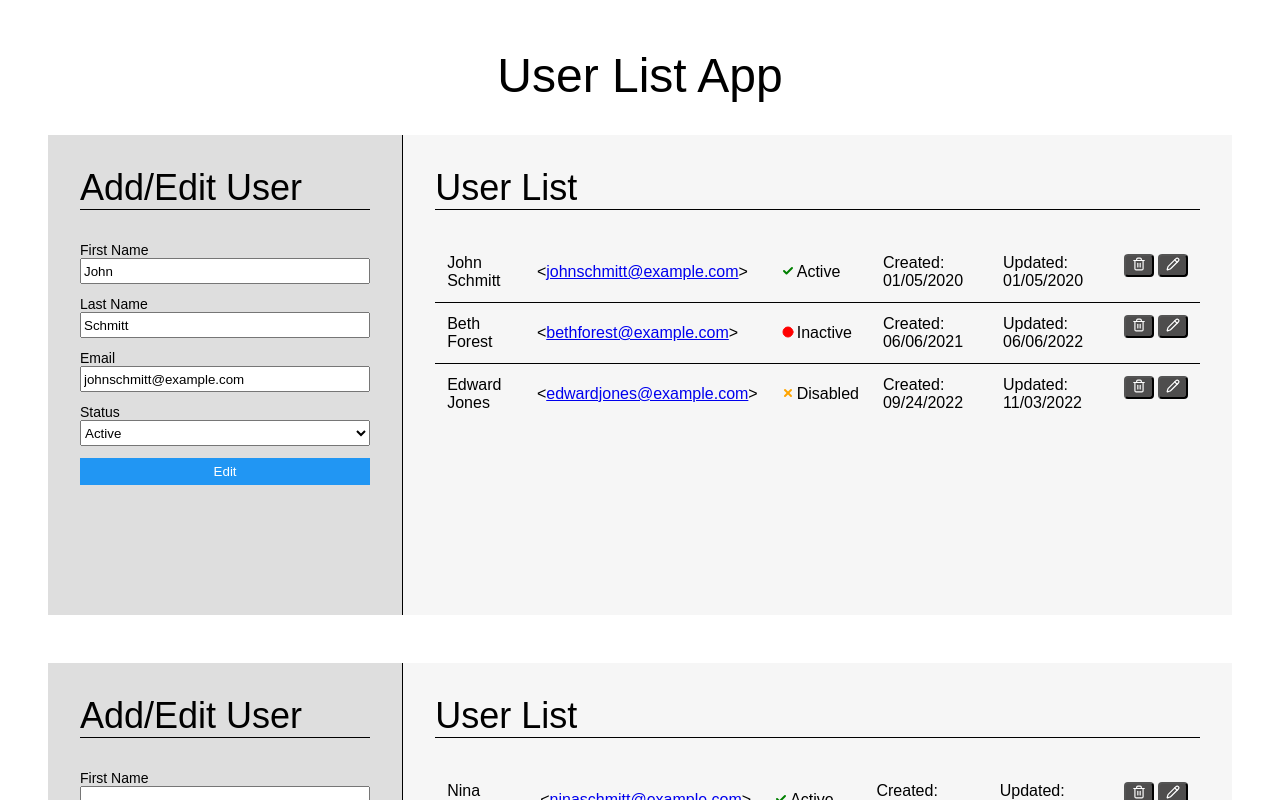
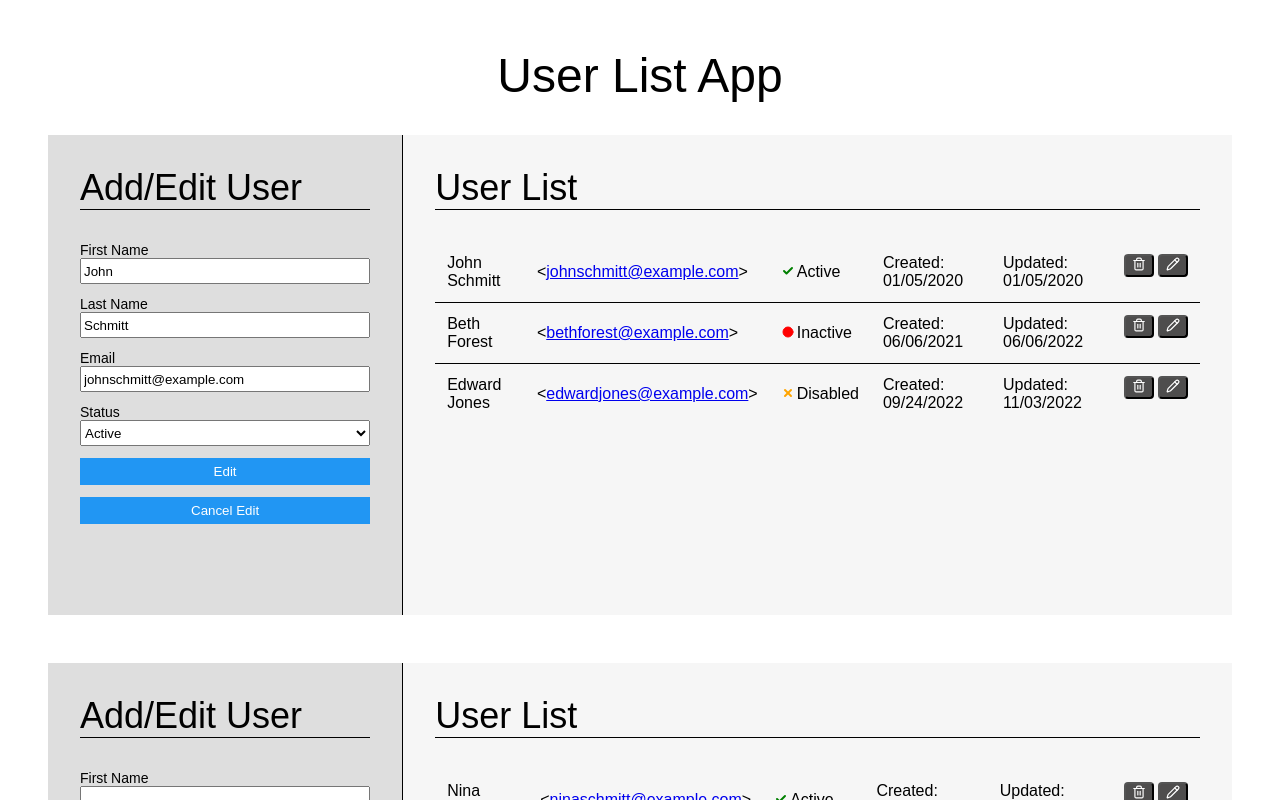
Before and after one commit to davidatthepark/user-list-app, a React (Vite) app: page / in a window 1280 px wide. Both pictures are taken after a click on the button 1172 px from the left and 265 px from the top of the page. Shown: the top 800 px of the page. Built offline with nearby package versions, Linux system fonts and the light colour scheme.

Commit message:
Add cancel edit button

```diff
--- a/src/components/UserList/UserList.jsx
+++ b/src/components/UserList/UserList.jsx
@@ -31,12 +31,17 @@ export const UserList = ({ initialUsers = [] }) => {
     setEditingUser(null);
   };
 
+  const handleCancelEdit = () => {
+    setEditingUser(null);
+  };
+
   return (
     <div className="user-list">
       <div className="user-list-form-container">
         <UserListForm
           editingUser={editingUser}
           onSubmit={editingUser ? handleEditUser : handleAddUser}
+          onCancelEdit={handleCancelEdit}
         />
       </div>
       <div className="user-list-table-container">
--- a/src/components/UserListForm/UserListForm.jsx
+++ b/src/components/UserListForm/UserListForm.jsx
@@ -8,7 +8,7 @@ const initialFormState = {
   status: "active",
 };
 
-export const UserListForm = ({ editingUser, onSubmit }) => {
+export const UserListForm = ({ editingUser, onSubmit, onCancelEdit }) => {
   const [form, setForm] = useState(editingUser ?? initialFormState);
 
   useEffect(() => {
@@ -104,6 +104,11 @@ export const UserListForm = ({ editingUser, onSubmit }) => {
         <button type="submit" disabled={isEditingUserDisabled}>
           {editingUser ? "Edit" : "Add"}
         </button>
+        {editingUser ? (
+          <button type="button" onClick={onCancelEdit}>
+            Cancel Edit
+          </button>
+        ) : null}
       </form>
     </section>
   );
--- a/src/index.css
+++ b/src/index.css
@@ -37,11 +37,12 @@ form {
     margin-bottom: 12px;
   }
 
-  button[type="submit"] {
+  button {
+    background: #2196f3;
     border: none;
     color: white;
-    background: #2196f3;
     padding: 6px;
+    margin-bottom: 12px;
     text-align: center;
   }
 
```
